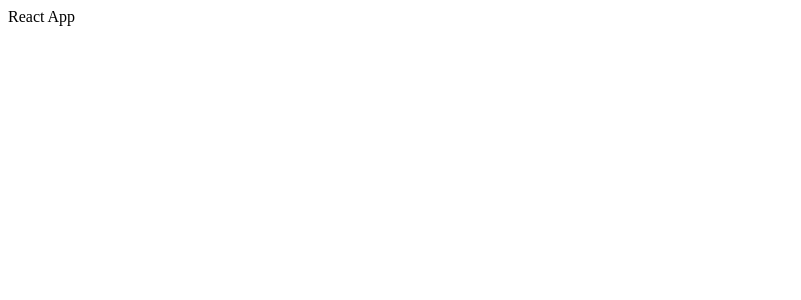
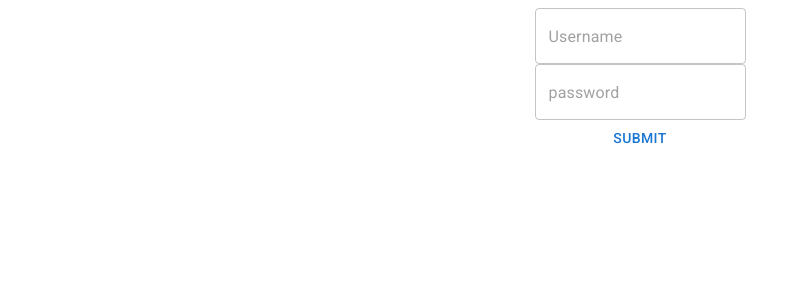
Before and after one commit to A-very-Cunning-ham/SSW-322-Project, a React (Create React App) app: page / in a window 1280 px wide. Shown: the top 300 px of the page, without its empty margins (0-801 px from the left). Built offline with nearby package versions, Linux system fonts and the light colour scheme.

Commit message:
login implementation

```diff
--- a/package.json
+++ b/package.json
@@ -5,6 +5,7 @@
   "dependencies": {
     "@emotion/react": "^11.8.2",
     "@emotion/styled": "^11.8.1",
+    "@material-ui/core": "^4.12.4",
     "@mui/material": "^5.5.3",
     "@testing-library/jest-dom": "^5.16.3",
     "@testing-library/react": "^12.1.4",
@@ -14,6 +15,7 @@
     "@types/react": "^17.0.43",
     "@types/react-dom": "^17.0.14",
     "express": "^4.17.3",
+    "formik": "^2.2.9",
     "mongodb": "^4.4.1",
     "react": "^17.0.2",
     "react-dom": "^17.0.2",
@@ -45,5 +47,8 @@
       "last 1 firefox version",
       "last 1 safari version"
     ]
+  },
+  "devDependencies": {
+    "@types/material-ui": "^0.21.12"
   }
 }
--- a/src/App.tsx
+++ b/src/App.tsx
@@ -1,13 +1,16 @@
 import React from 'react';
-
 import Header from './components/Header';
+import { UseForm } from './components/useForm';
 
 
 function App() {
   return (
-    <>
-    <Header title="React App"/>
-    </>
+    <div style={{textAlign: "center" }}>
+      <UseForm onSubmit={({ username, password }) => {
+          console.log(username, password);
+        }}
+        />
+    </div>
   );
 }
 
--- /dev/null
+++ b/src/components/useForm.tsx
@@ -0,0 +1,46 @@
+import { Button, TextField } from '@mui/material/';
+import * as React from 'react';
+import {Formik, Form} from 'formik';
+import { json } from 'stream/consumers';
+
+interface Values {
+    username: string
+    password: string
+}
+
+interface Props {
+    onSubmit: (values: Values) => void;
+}
+
+export const UseForm: React.FC<Props> = ({onSubmit}) => {
+    return (
+        <Formik
+            initialValues={{ username: '', password: ''}}
+            onSubmit={values => {
+                onSubmit(values);
+            }}
+            >
+            {({values, handleChange, handleBlur}) => (
+            <Form>
+                <div>
+                <TextField
+                    placeholder='Username'
+                    name="username"
+                    value={values.username}
+                    onChange={handleChange}
+                    onBlur={handleBlur}
+                /></div>
+                <div>
+                <TextField
+                    placeholder='password'
+                    name="password"
+                    value={values.password}
+                    onChange={handleChange}
+                    onBlur={handleBlur}
+                /></div>
+                <Button type="submit">submit</Button>
+            </Form>
+            )}
+        </Formik>
+    );
+};
```
Also changed, not shown: 1 other file (tests, documents, lock files or other folders).
